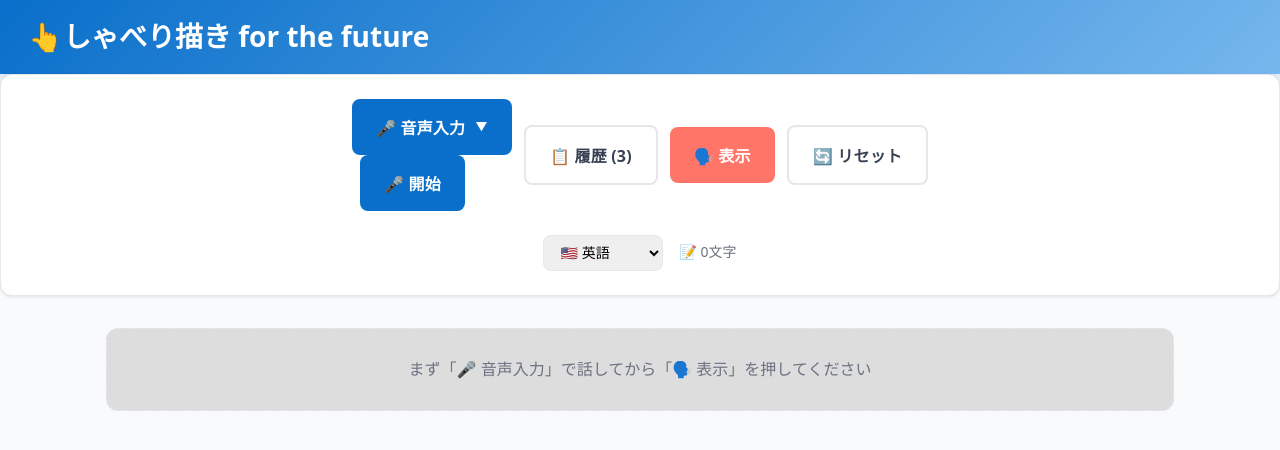
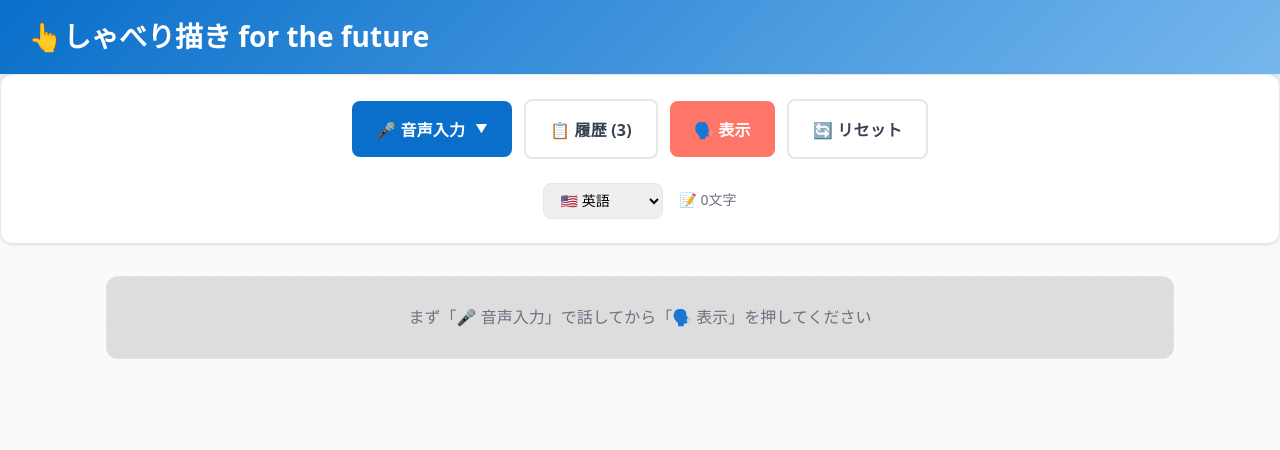
Before and after one commit to rsplndnt/scribble-translator, a React (Vite) app: page / in a window 1280 px wide. Shown: the top 450 px of the page. Built offline with nearby package versions, Linux system fonts and the light colour scheme.

Commit message:
入力開始ボタンを統合 - 選択された入力方式のボタンを押すだけで開始、別出しの開始ボタンを削除

```diff
--- a/src/components/ScribbleTranslator.jsx
+++ b/src/components/ScribbleTranslator.jsx
@@ -1099,7 +1099,15 @@ const ScribbleTranslator = () => {
           {/* 入力方式選択ドロップダウン */}
           <div style={{ position: 'relative' }}>
                         <button
-              onClick={() => setShowInputDropdown(!showInputDropdown)}
+              onClick={() => {
+                // 音声入力の場合は録音開始/停止
+                if (selectedInputMethod === 'voice') {
+                  toggleMic();
+                } else {
+                  // キーボード・手書きの場合はドロップダウン表示
+                  setShowInputDropdown(!showInputDropdown);
+                }
+              }}
               style={{
                 ...styles.btnBlue,
                 display: 'flex',
@@ -1107,49 +1115,18 @@ const ScribbleTranslator = () => {
                 gap: '8px',
                 minWidth: '160px',
                 justifyContent: 'space-between',
+                backgroundColor: selectedInputMethod === 'voice' && isListening ? '#dc2626' : '#096FCA',
               }}
             >
               <span>
-                {selectedInputMethod === 'voice' && '🎤 音声入力'}
+                {selectedInputMethod === 'voice' && (isListening ? '⏹ 停止' : '🎤 音声入力')}
                 {selectedInputMethod === 'keyboard' && '⌨️ キーボード'}
                 {selectedInputMethod === 'handwriting' && '✍️ 手書き'}
               </span>
               <span style={{ fontSize: '12px' }}>▼</span>
             </button>
 
-            {/* 入力開始ボタン */}
-            <button
-              onClick={() => {
-                if (selectedInputMethod === 'voice') {
-                  toggleMic();
-                } else if (selectedInputMethod === 'keyboard') {
-                  setInlineEditMode('keyboard');
-                  setInlineEditText('');
-                  const centerX = window.innerWidth / 2 - 225;
-                  const centerY = window.innerHeight / 2 - 100;
-                  setInlineEditPosition({ x: centerX, y: centerY });
-                  setIsComposing(false);
-                  setEnterPressCount(0);
-                } else if (selectedInputMethod === 'handwriting') {
-                  setInlineEditMode('ink');
-                  setInlineEditText('');
-                  const centerX = window.innerWidth / 2 - 150;
-                  const centerY = window.innerHeight / 2 - 100;
-                  setInlineEditPosition({ x: centerX, y: centerY });
-                  setIsComposing(false);
-                  setEnterPressCount(0);
-                }
-              }}
-              style={{
-                ...styles.btnBlue,
-                marginLeft: '8px',
-                backgroundColor: isListening ? '#dc2626' : '#096FCA',
-              }}
-            >
-              {selectedInputMethod === 'voice' && (isListening ? '⏹ 停止' : '🎤 開始')}
-              {selectedInputMethod === 'keyboard' && '⌨️ 入力開始'}
-              {selectedInputMethod === 'handwriting' && '✍️ 入力開始'}
-            </button>
+
 
             {/* ドロップダウンメニュー */}
             {showInputDropdown && (
@@ -1188,6 +1165,14 @@ const ScribbleTranslator = () => {
                   onClick={() => {
                     setSelectedInputMethod('keyboard');
                     setShowInputDropdown(false);
+                    // キーボード入力を直接開始
+                    setInlineEditMode('keyboard');
+                    setInlineEditText('');
+                    const centerX = window.innerWidth / 2 - 225;
+                    const centerY = window.innerHeight / 2 - 100;
+                    setInlineEditPosition({ x: centerX, y: centerY });
+                    setIsComposing(false);
+                    setEnterPressCount(0);
                   }}
                   style={{
                     width: '100%',
@@ -1207,6 +1192,14 @@ const ScribbleTranslator = () => {
                   onClick={() => {
                     setSelectedInputMethod('handwriting');
                     setShowInputDropdown(false);
+                    // 手書き入力を直接開始
+                    setInlineEditMode('ink');
+                    setInlineEditText('');
+                    const centerX = window.innerWidth / 2 - 150;
+                    const centerY = window.innerHeight / 2 - 100;
+                    setInlineEditPosition({ x: centerX, y: centerY });
+                    setIsComposing(false);
+                    setEnterPressCount(0);
                   }}
                   style={{
                     width: '100%',
```
Lines whose indentation alone changed are shown as unchanged.
